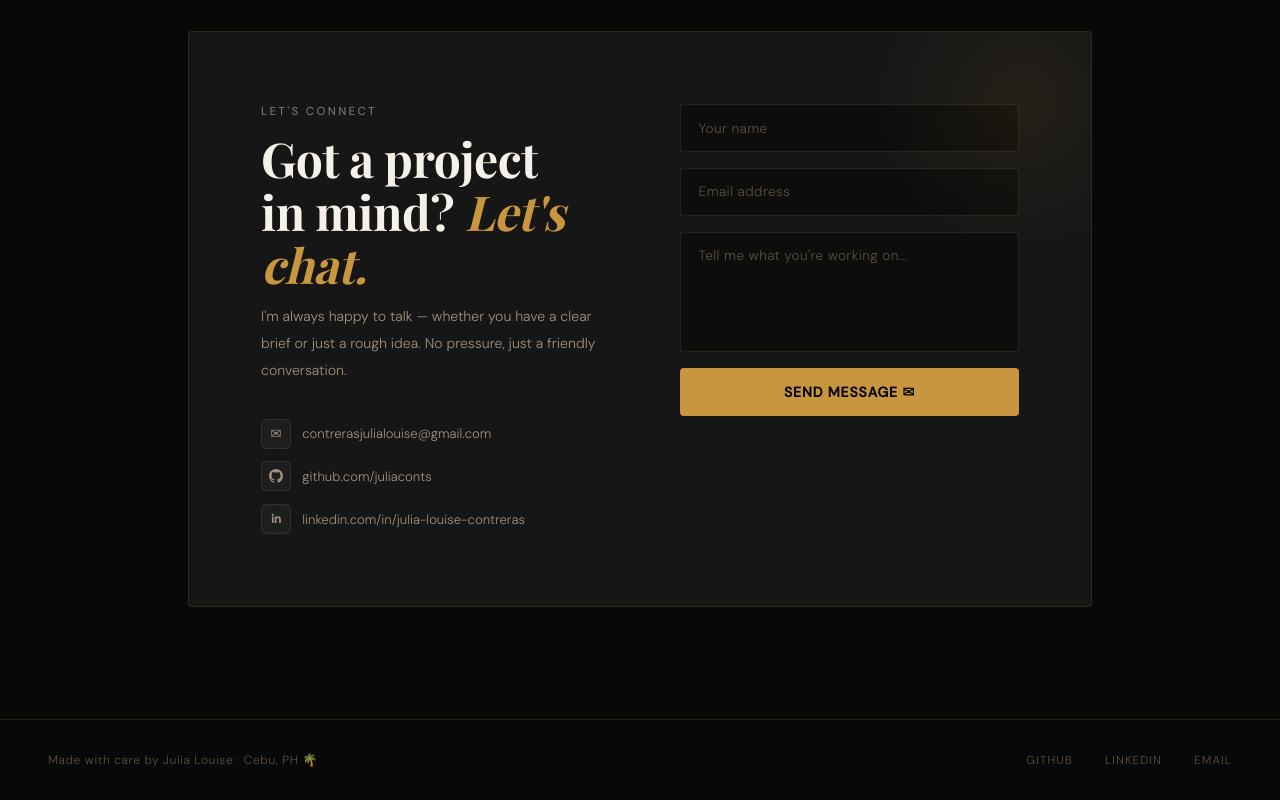
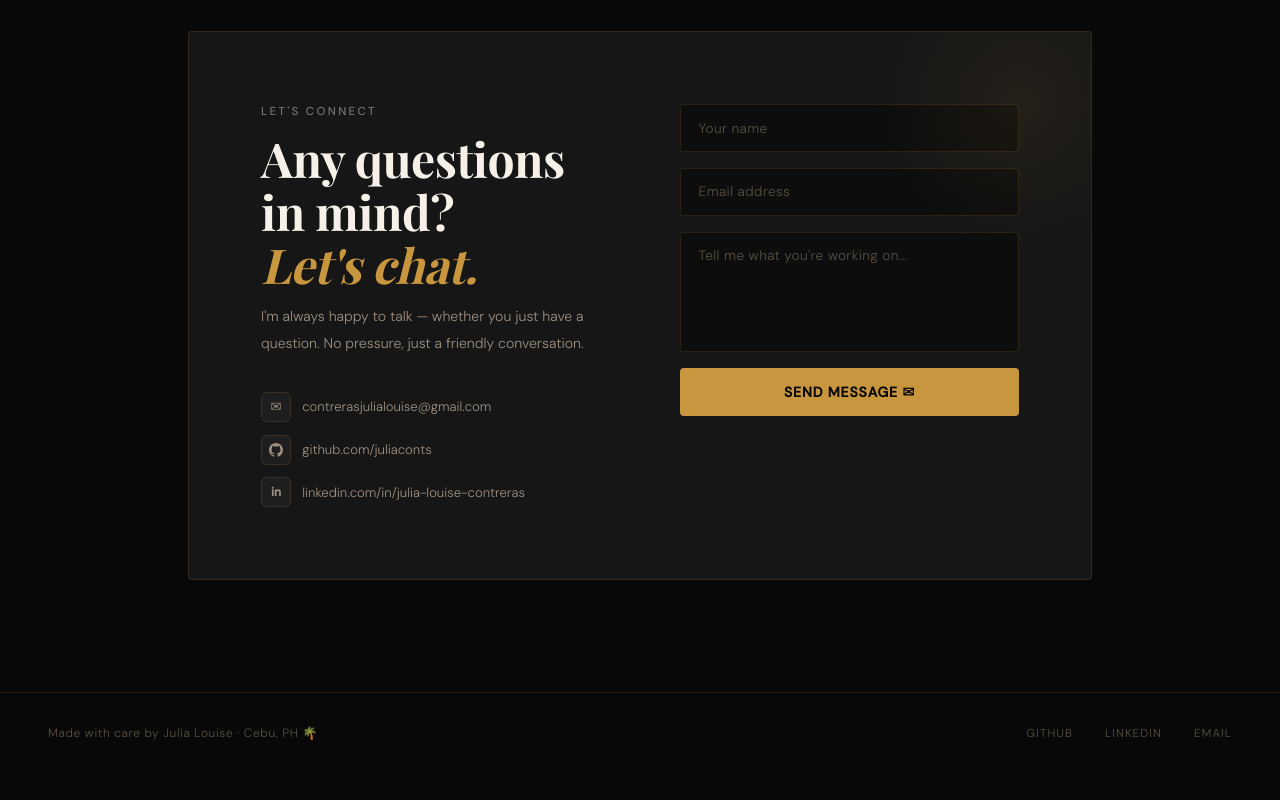
Before and after one commit to juliaconts/porfolio, a React (Vite) app in the folder portfolio-updated/: page / in a window 1280 px wide. Shown: the part 4038-4838 px from the top of the page. After the commit the page ends 4811 px from the top, so only its background shows below. Built offline with nearby package versions, Linux system fonts and the light colour scheme; a web font is replaced by a local one.

Commit message:
changed contact

```diff
--- a/portfolio-updated/src/components/Contact.jsx
+++ b/portfolio-updated/src/components/Contact.jsx
@@ -54,11 +54,11 @@ export default function Contact() {
             Let's connect
           </p>
           <h2>
-            Got a project<br />in mind? <em>Let's chat.</em>
+            Any questions<br />in mind?<br /><em>Let's chat.</em>
           </h2>
           <p className="contact-desc">
-            I'm always happy to talk — whether you have a clear brief or just a rough
-            idea. No pressure, just a friendly conversation.
+            I'm always happy to talk — whether you just have a question.
+            No pressure, just a friendly conversation.
           </p>
           <div className="contact-links">
             <a href={`mailto:${CONFIG.email}`} className="contact-link">
```
